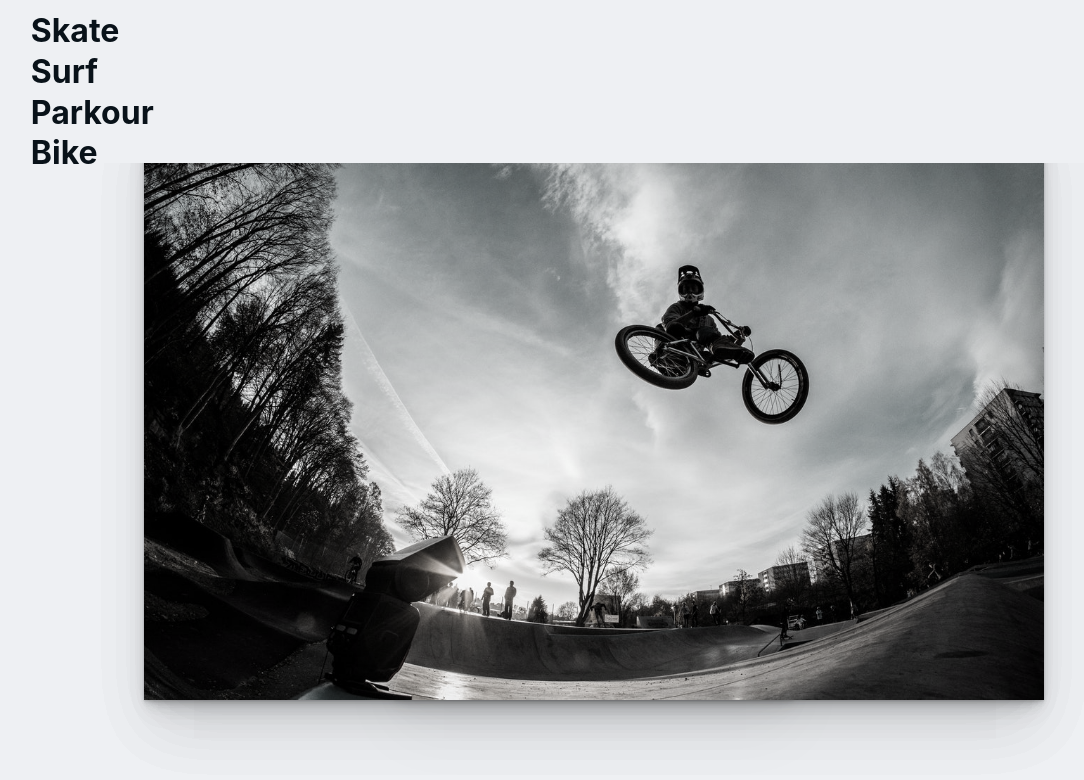
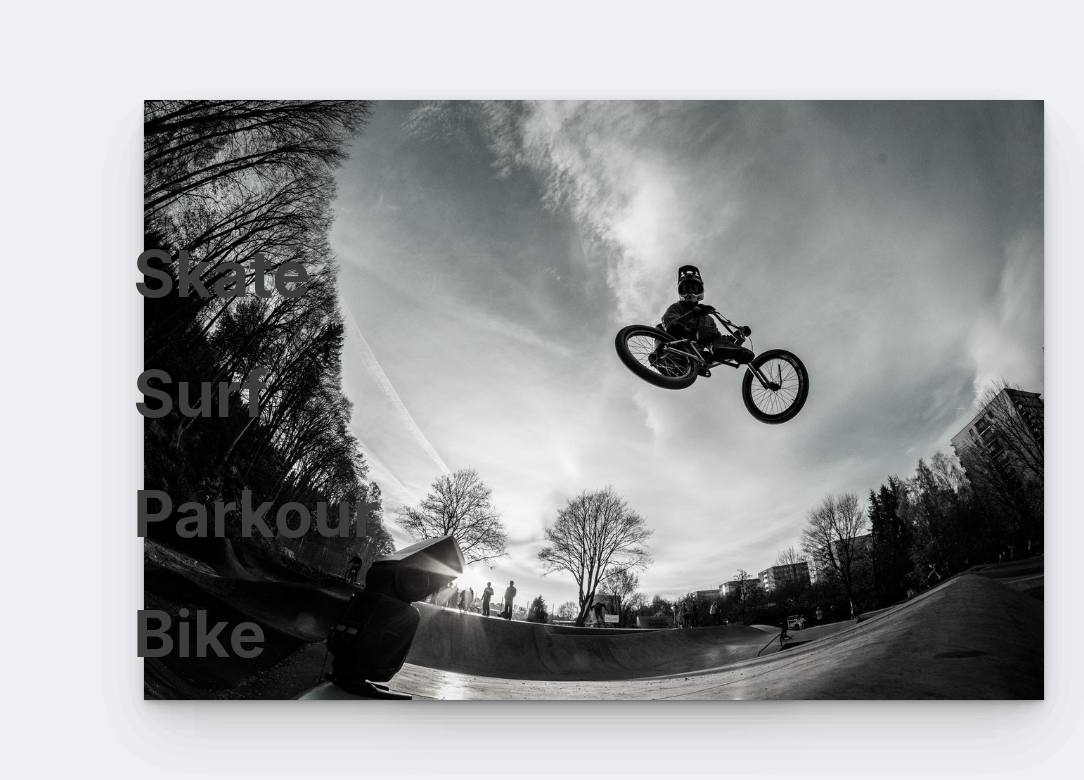
Before and after one commit to nicolasGolob/extrem-sports-3D, a React (Create React App) app: page / in a window 1280 px wide. Shown: the top 780 px of the page, without its empty margins (46-1130 px from the left). Built offline with nearby package versions, Linux system fonts and the light colour scheme.

Commit message:
css adjustments on home page

```diff
--- a/src/components/Title.js
+++ b/src/components/Title.js
@@ -1,4 +1,4 @@
-import React from 'react'
+import React from 'react';
 
 export default function Title({title, index, setRotation, setIndex}) {
     return (
--- a/src/page/Home.css
+++ b/src/page/Home.css
@@ -1,38 +1,53 @@
 .home-container{
-    padding:0 6vw;
+    position: relative;
+    height: 80vh;
+    width: 100%;
     z-index: 99;
 }
+
+
+.title-container{
+    position: absolute;
+    padding:0 6vw;
+    display: block;
+    background-color: transparent;
+    top:30%;
+    left: 8%;
+    right: 0%;
+    bottom: 0%;
+}
+
+.title-item{
+    background-color: transparent;
+}
+
+h1{
+    display:block;
+    font-size: 4rem;
+    color:#3d3d3d;
+    transition: color 0.1s ease-in-out;
+    background-color: transparent;
+}
+
+h1:hover{
+    color:#d4d4d4;
+}
+
+.title-container:hover{
+    cursor: pointer;
+}
+
+
 .image-container{
     display: flex;
     justify-content: center;
     align-items: center;
     position: fixed;
-    margin-left: -6vw;
+    margin-left: 0;
     width: 100%;
     height: 100vh;
     z-index: -1;
     top:0;
-}
-
-.title-container{
-    position: relative;
-    display: block;
-}
-
-h1{
-    display:block;
-    font-size: 2rem;
-    line-height: 1.2rem;
-    color:#091219;
-    transition: color 0.1s ease-in-out;
-}
-
-h1:hover{
-    color:#354047;
-}
-
-.title-container:hover{
-    cursor: pointer;
 }
 
 img {
```
